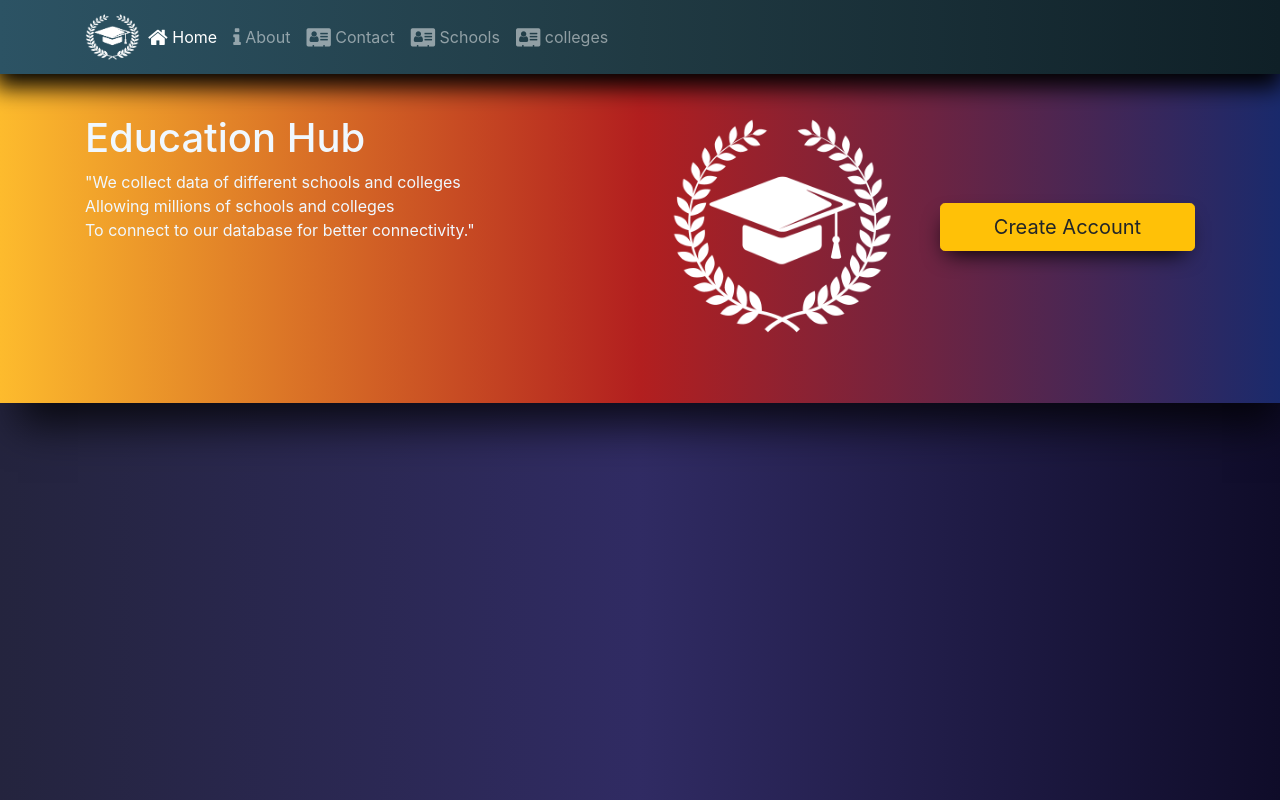
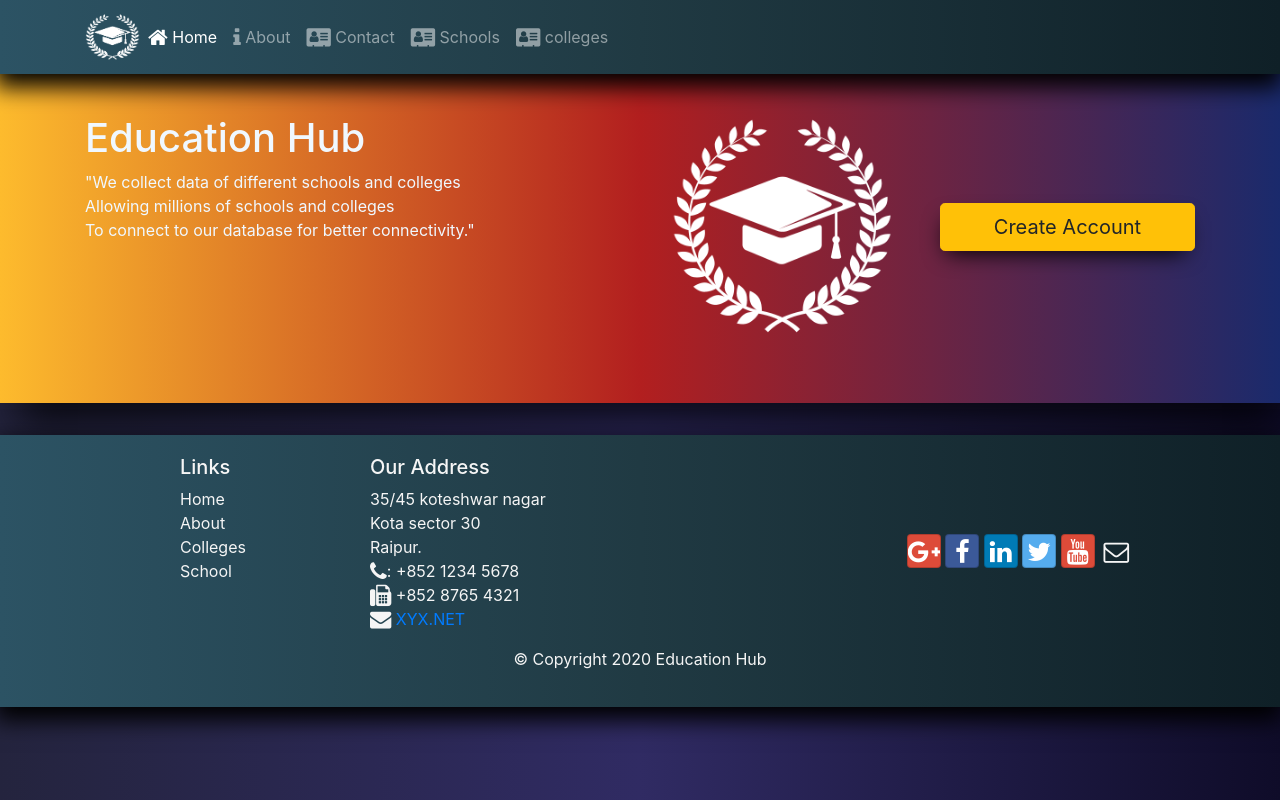
Before and after one commit to drumboy-addiction/School-college-datacenter, a website: page index.html in a window 1280 px wide. Drawn offline with nearby package versions, Linux system fonts and the light colour scheme.

Commit message:
Added font-awesome and bootstrap-social

```diff
--- a/css/main.css
+++ b/css/main.css
@@ -73,3 +73,30 @@ body {
     -moz-box-shadow: -2px 10px 22px -8px rgba(0, 0, 0, 1);
     box-shadow: -2px 10px 22px -8px rgba(0, 0, 0, 1);
 }
+
+.footer-1 {
+    background: #0F2027;
+    /* fallback for old browsers */
+    background: -webkit-linear-gradient(to right, #2C5364, #203A43, #0F2027);
+    /* Chrome 10-25, Safari 5.1-6 */
+    background: linear-gradient(to right, #2C5364, #203A43, #0F2027);
+    /* W3C, IE 10+/ Edge, Firefox 16+, Chrome 26+, Opera 12+, Safari 7+ */
+    -webkit-box-shadow: -2px 10px 22px 3px rgba(0, 0, 0, 1);
+    -moz-box-shadow: -2px 10px 22px 3px rgba(0, 0, 0, 1);
+    box-shadow: -2px 10px 22px 3px rgba(0, 0, 0, 1);
+    color: whitesmoke;
+    text-decoration: none;
+}
+
+.a1 {
+    color: whitesmoke;
+}
+
+.a1:hover {
+    text-decoration: none;
+    color: whitesmoke;
+}
+
+.fa-envelope-o {
+    color: whitesmoke;
+}
--- a/index.html
+++ b/index.html
@@ -7,7 +7,10 @@
     <link rel="stylesheet" href="https://stackpath.bootstrapcdn.com/bootstrap/4.4.1/css/bootstrap.min.css" integrity="sha384-Vkoo8x4CGsO3+Hhxv8T/Q5PaXtkKtu6ug5TOeNV6gBiFeWPGFN9MuhOf23Q9Ifjh" crossorigin="anonymous">
     <link rel="stylesheet" href="css/main.css">
     <link rel="stylesheet" href="node_modules/bootstrap/dist/css/bootstrap.min.css">
-    <link href="https://stackpath.bootstrapcdn.com/font-awesome/4.7.0/css/font-awesome.min.css" rel="stylesheet" integrity="sha384-wvfXpqpZZVQGK6TAh5PVlGOfQNHSoD2xbE+QkPxCAFlNEevoEH3Sl0sibVcOQVnN" crossorigin="anonymous">
+    <!--
+    <link rel="stylesheet" href="https://cdnjs.cloudflare.com/ajax/libs/font-awesome/4.7.0/css/font-awesome.min.css"> -->
+    <link rel="stylesheet" href="node_modules/font-awesome/css/font-awesome.min.css">
+    <link rel="stylesheet" href="node_modules/bootstrap-social/bootstrap-social.css">
     <title>School college data collector</title>
 </head>
 
@@ -16,8 +19,8 @@
     <nav class="navbar navbar-dark navbar-expand-sm fixed-top">
         <div class="container">
             <button class="navbar-toggler" type="button" data-toggle="collapse" data-target="#Navbar">
-        <span class="navbar-toggler-icon"></span>
-      </button>
+                <span class="navbar-toggler-icon"></span>
+            </button>
             <a class="navbar-brand mr-auto" href="#"><img src="img/logo.png" alt="LOGO" height="48" width="55" /></a>
             <div class="collapse navbar-collapse" id="Navbar">
                 <ul class="navbar-nav mr-auto">
@@ -28,13 +31,16 @@
                         <a class="nav-link" href="./aboutus.html"><span class="fa fa-info fa-lg"></span> About</a>
                     </li>
                     <li class="nav-item">
-                        <a class="nav-link" href="./contactus.html"><span class="fa fa-address-card fa-lg"></span> Contact</a>
+                        <a class="nav-link" href="./contactus.html"><span class="fa fa-address-card fa-lg"></span>
+                            Contact</a>
                     </li>
                     <li class="nav-item">
-                        <a class="nav-link" href="./artists.html"><span class="fa fa-address-card fa-lg"></span> Schools</a>
+                        <a class="nav-link" href="./artists.html"><span class="fa fa-address-card fa-lg"></span>
+                            Schools</a>
                     </li>
                     <li class="nav-item">
-                        <a class="nav-link" href="./allumni.html"><span class="fa fa-address-card fa-lg"></span> colleges</a>
+                        <a class="nav-link" href="./allumni.html"><span class="fa fa-address-card fa-lg"></span>
+                            colleges</a>
                     </li>
                 </ul>
             </div>
@@ -45,8 +51,8 @@
         <div class="container">
             <div class="row row-header">
                 <div class="col-12 col-sm-6 col-md-6">
-                    <h1 class="raagahead">Education Hub</h1>
-                    <p class="raagamsg">
+                    <h1 class="rh">Education Hub</h1>
+                    <p class="rm">
                         "We collect data of different schools and colleges <br> Allowing millions of schools and colleges <br> To connect to our database for better connectivity."
                     </p>
                 </div>
@@ -61,7 +67,57 @@
         </div>
     </header>
 
-
+    <footer class="footer footer-1">
+        <div class="container">
+            <div class="row">
+                <div class="col-4 offset-1 col-sm-2">
+                    <h5>Links</h5>
+                    <ul class="list-unstyled">
+                        <li>
+                            <a class="a1" href="#">Home</a></li>
+                        <li>
+                            <a class="a1" href="#">About</a></li>
+                        <li>
+                            <a class="a1" href=" # ">Colleges</a></li>
+                        <li>
+                            <a class="a1" href=" # ">School</a></li>
+                    </ul>
+                </div>
+                <div class="col-7 col-sm-5 ">
+                    <h5>Our Address</h5>
+                    <address>
+                        35/45 koteshwar nagar<br>
+                        Kota sector 30<br>
+                        Raipur.<br>
+                        <i class="fa fa-phone fa-lg "></i>: +852 1234 5678<br>
+                        <!-- We can also use span in place of i tag -->
+    <i class="fa fa-fax fa-lg "></i> +852 8765 4321<br>
+    <i class="fa fa-envelope fa-lg "></i> <a href="mailto:XYZ@ET.net ">XYX.NET</a>
+    </address>
+                </div>
+                <div class="col-12 col-sm-4 align-self-center ">
+                    <div class="text-center ">
+                        <a class="btn btn-social-icon btn-google " href="http://google.com/+ "><i
+                                class="fa fa-google-plus fa-lg "></i></a>
+                        <a class="btn btn-social-icon btn-facebook " href="http://www.facebook.com/profile.php?id="><i
+                                class=" fa fa-facebook fa-lg "></i></a>
+                        <a class="btn btn-social-icon btn-linkedin " href="http://www.linkedin.com/in/ "><i
+                                class="fa fa-linkedin fa-lg "></i></a>
+                        <a class="btn btn-social-icon btn-twitter " href="http://twitter.com/ "><i
+                                class="fa fa-twitter fa-lg "></i></a>
+                        <a class="btn btn-social-icon btn-google " href="http://youtube.com/ "><i
+                                class="fa fa-youtube fa-lg "></i></a>
+                        <a class="btn btn-social-icon " href="mailto: "><i class="fa fa-envelope-o fa-lg "></i></a>
+                    </div>
+                </div>
+            </div>
+            <div class="row justify-content-center ">
+                <div class="col-auto ">
+                    <p>© Copyright 2020 Education Hub</p>
+                </div>
+            </div>
+        </div>
+    </footer>
 
 
 
@@ -70,15 +126,18 @@
     <!-- jQuery first, then Popper.js, then Bootstrap JS. ,main.js-->
 
     <!--offline files-->
-    <script src="js/main.js"></script>
-    <script src="node_modules/jquery/dist/jquery.slim.min.js"></script>
-    <script src="node_modules/popper.js/dist/umd/popper.min.js"></script>
-    <script src="node_modules/bootstrap/dist/js/bootstrap.min.js"></script>
+    <script src="js/main.js "></script>
+    <script src="node_modules/jquery/dist/jquery.slim.min.js "></script>
+    <script src="node_modules/popper.js/dist/umd/popper.min.js "></script>
+    <script src="node_modules/bootstrap/dist/js/bootstrap.min.js "></script>
 
     <!--online files-->
-    <script src="https://code.jquery.com/jquery-3.4.1.slim.min.js" integrity="sha384-J6qa4849blE2+poT4WnyKhv5vZF5SrPo0iEjwBvKU7imGFAV0wwj1yYfoRSJoZ+n" crossorigin="anonymous"></script>
-    <script src="https://cdn.jsdelivr.net/npm/popper.js@1.16.0/dist/umd/popper.min.js" integrity="sha384-Q6E9RHvbIyZFJoft+2mJbHaEWldlvI9IOYy5n3zV9zzTtmI3UksdQRVvoxMfooAo" crossorigin="anonymous"></script>
-    <script src="https://stackpath.bootstrapcdn.com/bootstrap/4.4.1/js/bootstrap.min.js" integrity="sha384-wfSDF2E50Y2D1uUdj0O3uMBJnjuUD4Ih7YwaYd1iqfktj0Uod8GCExl3Og8ifwB6" crossorigin="anonymous"></script>
+    <script src="https://code.jquery.com/jquery-3.4.1.slim.min.js " integrity="sha384-J6qa4849blE2+poT4WnyKhv5vZF5SrPo0iEjwBvKU7imGFAV0wwj1yYfoRSJoZ+n " crossorigin="anonymous ">
+    </script>
+    <script src="https://cdn.jsdelivr.net/npm/popper.js@1.16.0/dist/umd/popper.min.js " integrity="sha384-Q6E9RHvbIyZFJoft+2mJbHaEWldlvI9IOYy5n3zV9zzTtmI3UksdQRVvoxMfooAo " crossorigin="anonymous ">
+    </script>
+    <script src="https://stackpath.bootstrapcdn.com/bootstrap/4.4.1/js/bootstrap.min.js " integrity="sha384-wfSDF2E50Y2D1uUdj0O3uMBJnjuUD4Ih7YwaYd1iqfktj0Uod8GCExl3Og8ifwB6 " crossorigin="anonymous ">
+    </script>
 </body>
 
 </html>
--- a/package.json
+++ b/package.json
@@ -15,6 +15,8 @@
     },
     "dependencies": {
         "bootstrap": "^4.4.1",
+        "bootstrap-social": "^5.1.1",
+        "font-awesome": "^4.7.0",
         "jquery": "^3.4.1",
         "popper.js": "^1.16.0"
     }
```
Also changed, not shown: 1 other file.
